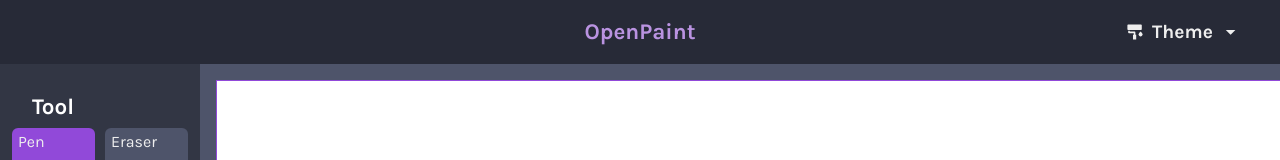
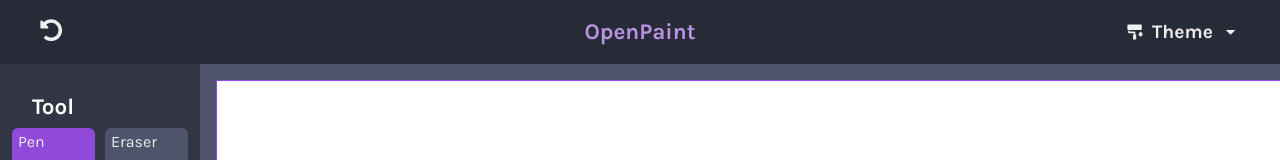
Before and after one commit to simon-martineau/openpaint, a React (Create React App) app: page / in a window 1280 px wide. Shown: the top 160 px of the page. Built offline with nearby package versions, Linux system fonts and the light colour scheme.

Commit message:
Added event bus

```diff
--- /dev/null
+++ b/src/components/Toolbar/ResetCanvasButton/ResetCanvasButton.tsx
@@ -0,0 +1,23 @@
+import { StylableComponentProps } from "src/types";
+import { FaUndoAlt } from "react-icons/fa";
+import styled from "styled-components";
+
+const StyledWrapper = styled.div`
+  color: ${(props) => props.theme.toolbarItem};
+  font-weight: bolder;
+  font-size: 1.4em;
+  cursor: pointer;
+`;
+
+interface ResetCanvasButtonProps extends StylableComponentProps {}
+
+const ResetCanvasButton = (props: ResetCanvasButtonProps) => {
+  const { style, className } = props;
+  return (
+    <StyledWrapper {...{ style, className }}>
+      <FaUndoAlt />
+    </StyledWrapper>
+  );
+};
+
+export default ResetCanvasButton;
--- /dev/null
+++ b/src/components/Toolbar/ResetCanvasButton/index.ts
@@ -0,0 +1 @@
+export { default } from "./ResetCanvasButton";
--- a/src/components/Toolbar/Toolbar.tsx
+++ b/src/components/Toolbar/Toolbar.tsx
@@ -1,5 +1,6 @@
 import { CSSProperties } from "react";
 import styled from "styled-components";
+import ResetCanvasButton from "./ResetCanvasButton";
 import ThemeSelect from "./ThemeSelect";
 
 const StyledToolbar = styled.div`
@@ -34,7 +35,9 @@
 const Toolbar = ({ style }: ToolbarProps) => {
   return (
     <StyledToolbar style={style}>
-      <StyledToolBarSection></StyledToolBarSection>
+      <StyledToolBarSection>
+        <ResetCanvasButton />
+      </StyledToolBarSection>
       <StyledToolBarSection>
         <ThemeSelect />
       </StyledToolBarSection>
--- /dev/null
+++ b/src/contexts/EventBus/index.ts
@@ -0,0 +1 @@
+export { useEventBus, useEventDispatch } from "./EventBus";
```
Also changed, not shown: src/contexts/EventBus/EventBus.tsx (added, +42 -0 lines), src/contexts/EventBus/events.d.ts (added, +14 -0 lines), src/hooks/canvas/use-reset.ts (added).
